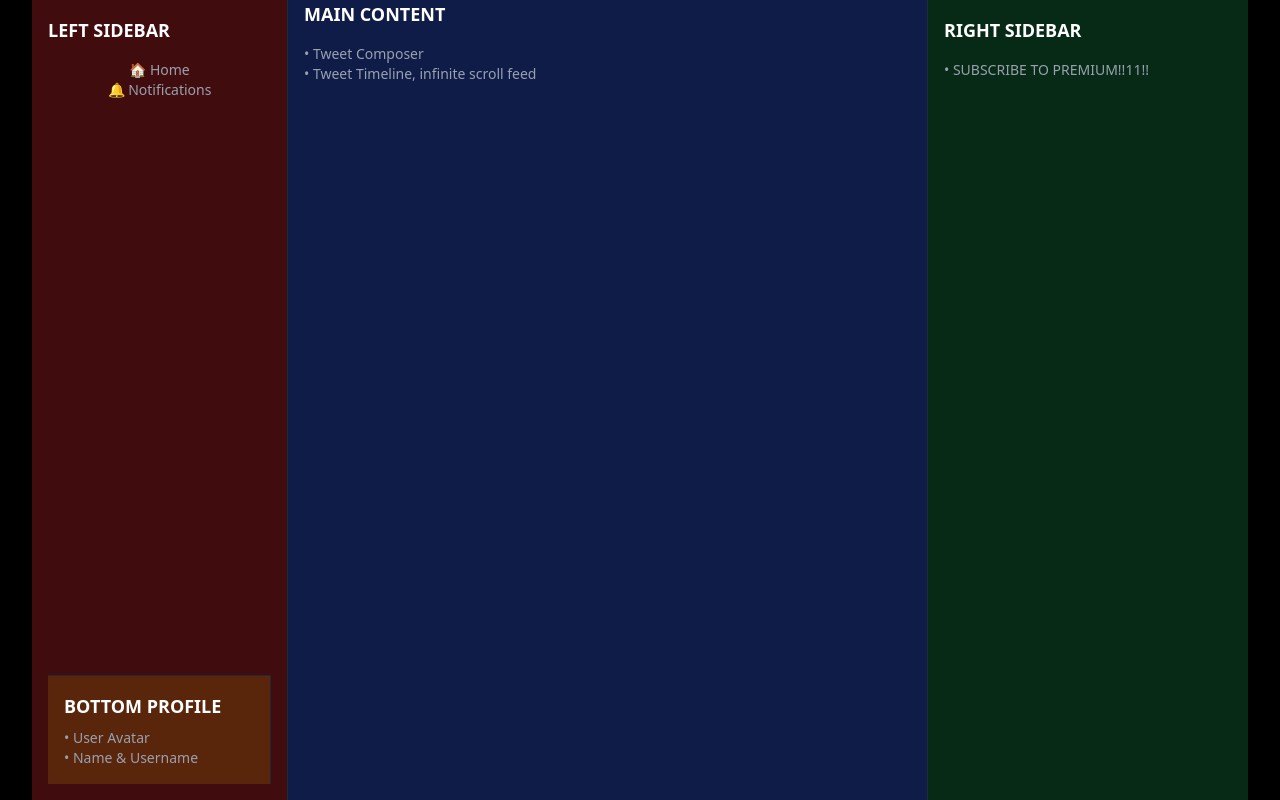
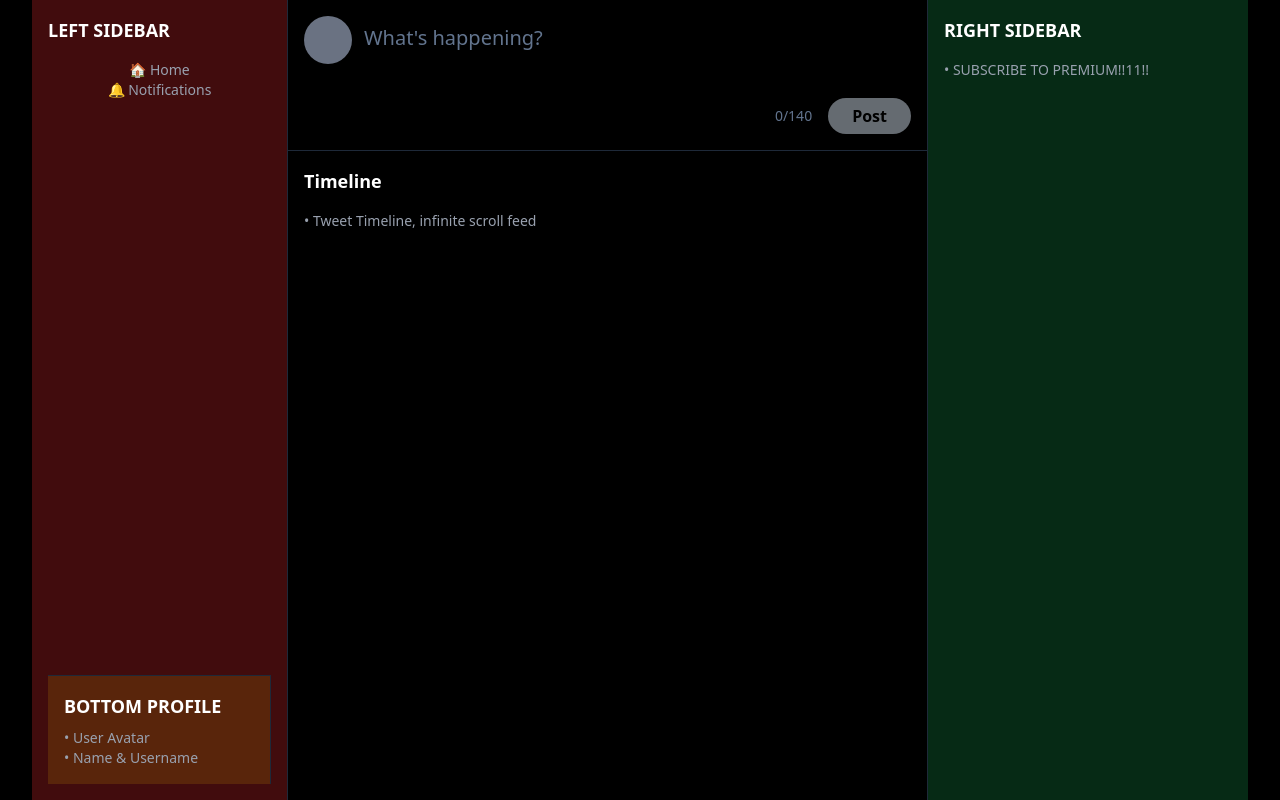
Before and after one commit to tanvibhakta/llm-toys, a Next.js app: page /hellsite in a window 1280 px wide. Built offline with nearby package versions, Linux system fonts and the light colour scheme.

Commit message:
create a tweet composer and add it to the timeline

```diff
--- a/src/components/business/MainFeed.tsx
+++ b/src/components/business/MainFeed.tsx
@@ -1,13 +1,13 @@
+import TweetComposer from "./TweetComposer";
+
 export default function MainFeed() {
   return (
-    <main className="w-160 max-w-160 overflow-y-scroll bg-blue-900/50 border-r border-gray-800 min-h-screen">
-      <div className="px-4 tablet:p-4">
-        <div className="text-white font-semibold mb-4 text-lg">
-          MAIN CONTENT
-        </div>
+    <main className="w-160 max-w-160 overflow-y-scroll bg-black border-r border-gray-800 min-h-screen">
+      <TweetComposer />
+      <div className="px-4 py-4">
+        <div className="text-white font-semibold mb-4 text-lg">Timeline</div>
         <div className="text-gray-400 text-sm">
-          • Tweet Composer
-          <br />• Tweet Timeline, infinite scroll feed
+          • Tweet Timeline, infinite scroll feed
         </div>
       </div>
     </main>
--- /dev/null
+++ b/src/components/business/TweetComposer.tsx
@@ -0,0 +1,56 @@
+"use client";
+import clsx from "clsx";
+import { Button } from "../ui/Button";
+import { TextArea } from "../ui/TextArea";
+import { useState } from "react";
+
+export default function TweetComposer() {
+  const [internalValue, setInternalValue] = useState("");
+  const currentValue = internalValue;
+
+  const maxLength = 140;
+  const isOverLimit = currentValue.length > maxLength;
+
+  const handleChange = (e: React.ChangeEvent<HTMLTextAreaElement>) => {
+    setInternalValue(e.target.value);
+  };
+
+  return (
+    <div className="border-b border-gray-800 p-4">
+      <div className="flex gap-3">
+        {/* TODO: Replace with Avatar */}
+        <div className="w-12 h-12 bg-gray-500 rounded-full flex-shrink-0"></div>
+
+        <div className="flex-1 mt-2">
+          <TextArea
+            placeholder="What's happening?"
+            error={isOverLimit} // TODO: Pass error message here
+            value={currentValue}
+            onChange={handleChange}
+          />
+
+          <div className="flex items-center justify-end gap-4 mt-3">
+            <div
+              className={clsx(
+                "text-sm",
+                isOverLimit ? "text-red-500" : "text-slate-500",
+              )}
+            >
+              {currentValue.length}/{maxLength}
+            </div>
+
+            <Button
+              variant="primary"
+              size="medium"
+              disabled={isOverLimit || currentValue.length === 0}
+            >
+              Post
+            </Button>
+          </div>
+        </div>
+      </div>
+    </div>
+  );
+}
+
+TweetComposer.displayName = "TweetComposer";
```
Also changed, not shown: src/components/business/Sidebar.tsx (deleted).
